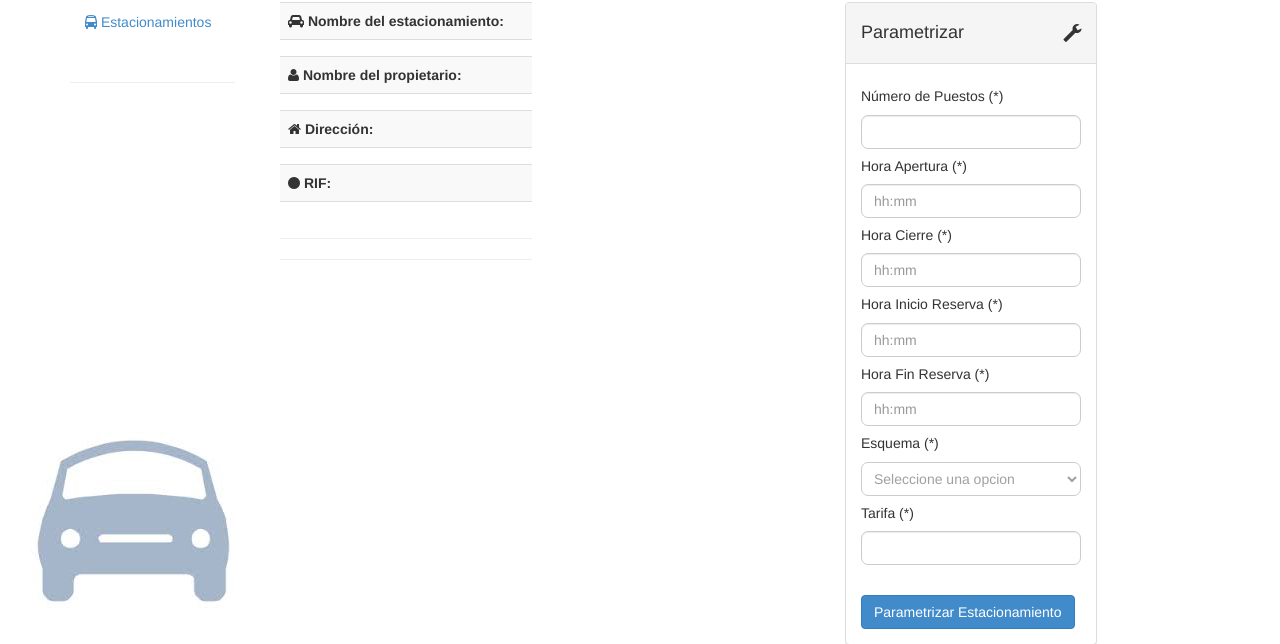
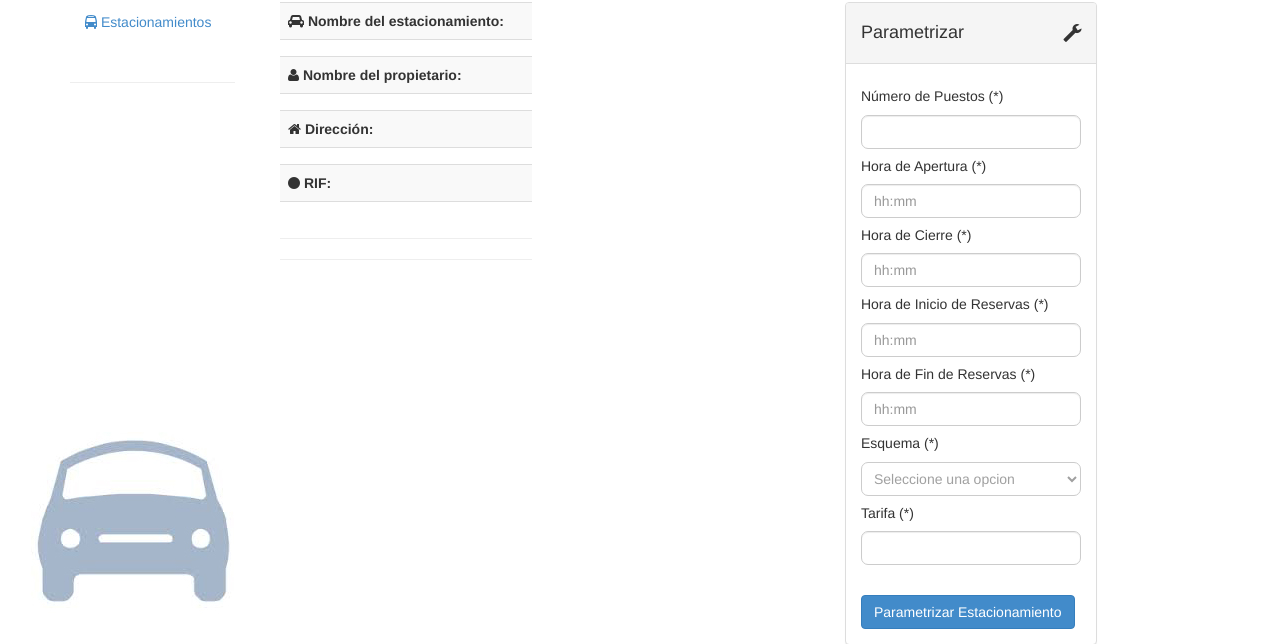
Before and after one commit to vickyjm/DUBI, a Django app: template SAGEParadigm/templates/estacionamiento.html in a window 1280 px wide. Shown: the part 156-800 px from the top of the page. Run offline with Django 3.2, Linux system fonts and the light colour scheme; the template is opened without the code that fills it: values that come from a table or form of the project are taken from there, others are empty; some libraries are stand-ins or nearby versions.

Commit message:
Cambios en los labels y en los nombres mostrados en la interfaz

```diff
--- a/SAGEParadigm/estacionamientos/forms.py
+++ b/SAGEParadigm/estacionamientos/forms.py
@@ -51,11 +51,11 @@ class EstacionamientoExtendedForm(forms.Form):
 
     puestos = forms.IntegerField(min_value = 0, label = 'Número de Puestos')
 
-    horarioin = forms.TimeField(required = True, label = 'Hora Apertura')
-    horarioout = forms.TimeField(required = True, label = 'Hora Cierre')
+    horarioin = forms.TimeField(required = True, label = 'Hora de Apertura')
+    horarioout = forms.TimeField(required = True, label = 'Hora de Cierre')
 
-    horario_reserin = forms.TimeField(required = True, label = 'Hora Inicio Reserva')
-    horario_reserout = forms.TimeField(required = True, label = 'Hora Fin Reserva')
+    horario_reserin = forms.TimeField(required = True, label = 'Hora de Inicio de Reservas')
+    horario_reserout = forms.TimeField(required = True, label = 'Hora de Fin de Reservas')
 
 
 class EsquemaForm(forms.Form):
@@ -64,10 +64,10 @@ class EsquemaForm(forms.Form):
     esquema= forms.ChoiceField(required = True, widget = forms.Select(), choices = opciones_esquema, label = 'Esquema')
     tarifa = forms.DecimalField(required = True, max_digits = 9, decimal_places = 2, min_value = 0, label = 'Tarifa')
 
-    tarifa_fin = forms.DecimalField(required = False, max_digits = 9, decimal_places = 2, min_value = 0, label = 'Tarifa Fin de Semana')
-    hora_picoini = forms.TimeField(required = False, label = 'Inicio Hora Pico')
-    hora_picofin = forms.TimeField(required = False, label = 'Fin Hora Pico')
-    tarifa_pico = forms.DecimalField(required = False, max_digits = 9, decimal_places = 2, min_value = 0, label = 'Tarifa Pico')
+    tarifa_fin = forms.DecimalField(required = False, max_digits = 9, decimal_places = 2, min_value = 0, label = 'Tarifa de Fin de Semana')
+    hora_picoini = forms.TimeField(required = False, label = 'Inicio de Horario Pico')
+    hora_picofin = forms.TimeField(required = False, label = 'Fin de Horario Pico')
+    tarifa_pico = forms.DecimalField(required = False, max_digits = 9, decimal_places = 2, min_value = 0, label = 'Tarifa de Horario Pico')
 
 
 class EstacionamientoReserva(forms.Form):
--- a/SAGEParadigm/templates/estacionamiento.html
+++ b/SAGEParadigm/templates/estacionamiento.html
@@ -143,13 +143,13 @@
         <tr><td>{{estacionamiento.NroPuesto}}</td></tr>
       {% endif %}
       {% if estacionamiento.Reservas_Inicio or estacionamiento.Reservas_Cierre or estacionamiento.Apertura or estacionamiento.Cierre%}
-	    <tr><td><b><i class="fa fa-clock-o"></i> Hora inicio de reserva:</b></td></tr>
+	    <tr><td><b><i class="fa fa-clock-o"></i> Hora de inicio de reservas:</b></td></tr>
 	    <tr><td>{{estacionamiento.Reservas_Inicio}}</td></tr>
-	    <tr><td><b><i class="fa fa-clock-o"></i> Hora fin de reserva:</b></td></tr>
+	    <tr><td><b><i class="fa fa-clock-o"></i> Hora de fin de reservas:</b></td></tr>
 	    <tr><td>{{estacionamiento.Reservas_Cierre}}</td></tr>
-	    <tr><td><b><i class="fa fa-clock-o"></i> Hora apertura:</b></td></tr>
+	    <tr><td><b><i class="fa fa-clock-o"></i> Hora de apertura:</b></td></tr>
 	    <tr><td>{{estacionamiento.Apertura}}</td></tr>
-	    <tr><td><b><i class="fa fa-clock-o"></i> Hora cierre:</b></td></tr>
+	    <tr><td><b><i class="fa fa-clock-o"></i> Hora de cierre:</b></td></tr>
 	    <tr><td>{{estacionamiento.Cierre}}</td></tr>
         <tr><td><b><i class="fa fa-money"></i></i> Esquema:</b></td></tr>
         <tr><td>{{estacionamiento.Esquema}}</td></tr>
@@ -157,15 +157,15 @@
         <tr><td>{{esquema.Tarifa}} Bsf.</td></tr>
       {% endif %}
       {% if esquema.PicoIni or esquema.PicoFin or esquema.TarifaPico %}
-	    <tr><td><b><i class="fa fa-clock-o"></i> Inicio Hora Pico:</b></td></tr>
+	    <tr><td><b><i class="fa fa-clock-o"></i> Inicio de Horario Pico:</b></td></tr>
 	    <tr><td>{{esquema.PicoIni}}</td></tr>
-	    <tr><td><b><i class="fa fa-clock-o"></i> Fin Hora Pico:</b></td></tr>
+	    <tr><td><b><i class="fa fa-clock-o"></i> Fin de Horario Pico:</b></td></tr>
 	    <tr><td>{{esquema.PicoFin}}</td></tr>
-        <tr><td><b><i class="fa fa-money"></i></i> Tarifa Horario Pico:</b></td></tr>
+        <tr><td><b><i class="fa fa-money"></i></i> Tarifa de Horario Pico:</b></td></tr>
         <tr><td>{{esquema.TarifaPico}} Bsf.</td></tr>
       {% endif %}
       {% if esquema.TarifaFin %}
-        <tr><td><b><i class="fa fa-money"></i></i> Tarifa Fin de Semana:</b></td></tr>
+        <tr><td><b><i class="fa fa-money"></i></i> Tarifa de Fin de Semana:</b></td></tr>
         <tr><td>{{esquema.TarifaFin}} Bsf.</td></tr>
       {% endif %}
 
```
Also changed, not shown: SAGEParadigm/templates/estacionamientoReserva.html (+9 -9 lines).
